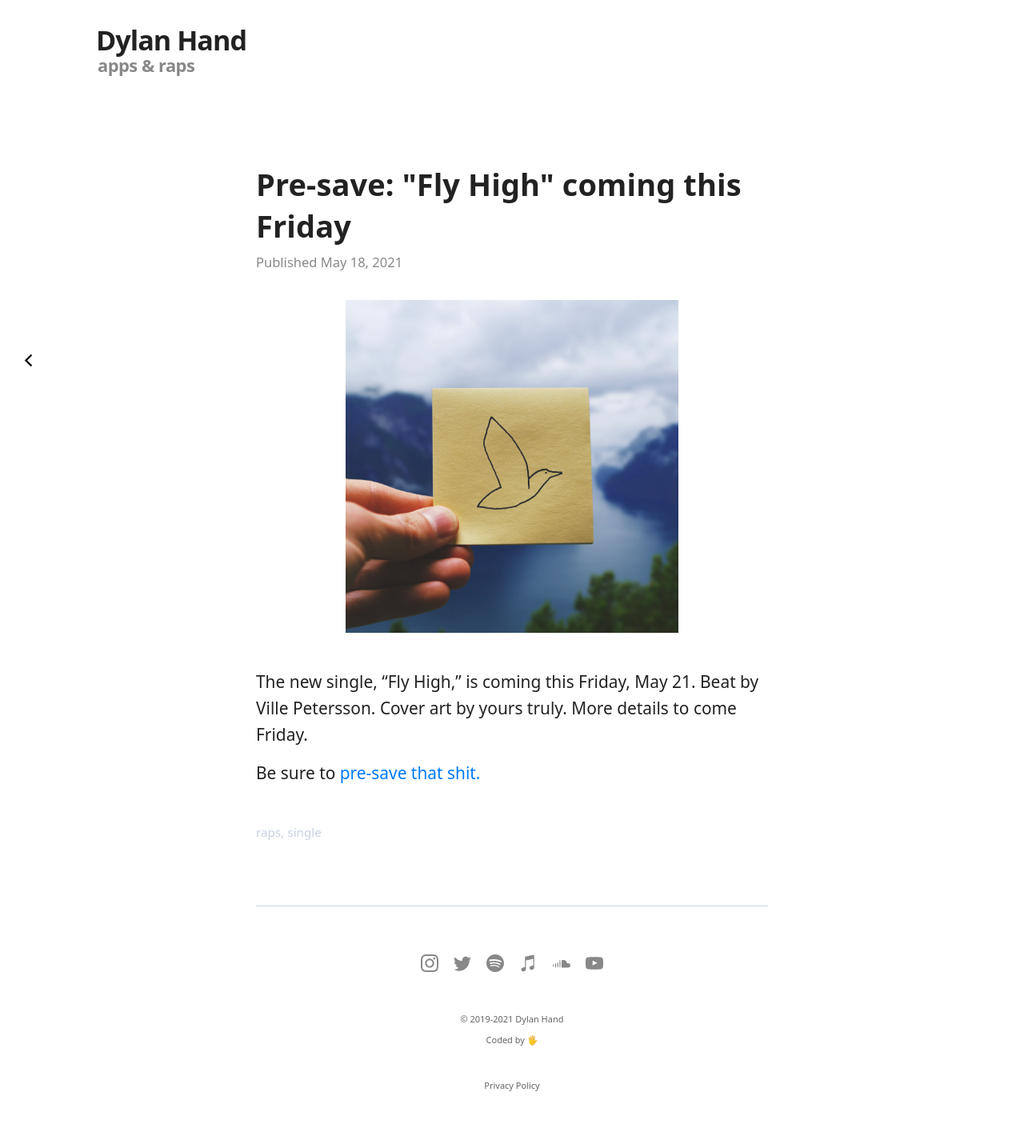
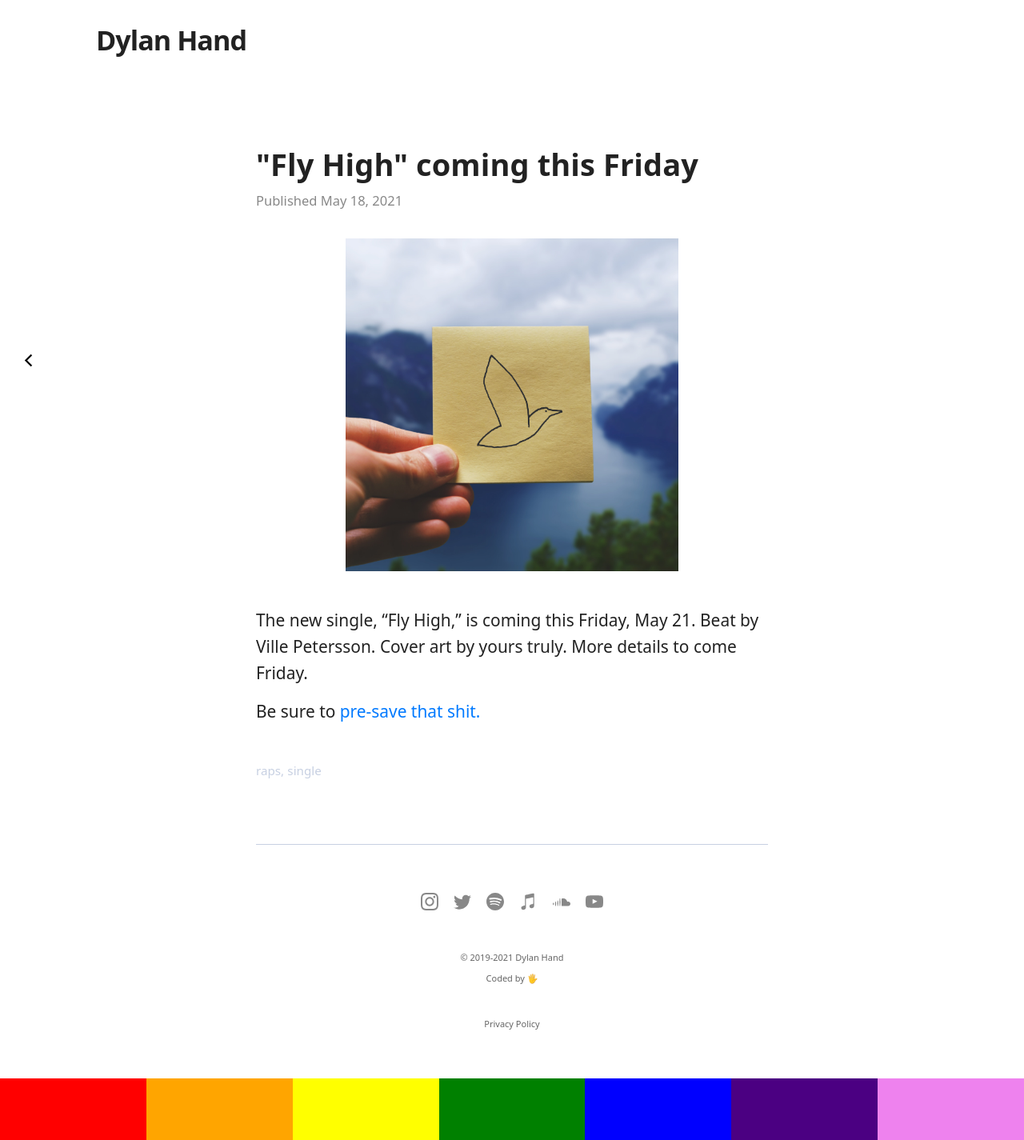
Before and after one commit to dylanhand/dylanhand.github.io, a Jekyll site: the page built from _posts/2021-05-18-presave-fly-high.md, in a window 1280 px wide. Shown: the whole page at 80% size. Built offline with Jekyll 4.4.1, drawn with Linux system fonts in a browser that asks for light colours.

Commit message:
source branch - Remove tagline

```diff
--- a/_config.yml
+++ b/_config.yml
@@ -1,5 +1,5 @@
 title: Dylan Hand
-subtitle: apps & raps
+subtitle:
 logo: # you can add own logo.
 description: Homepage of Dylan Hand.
 # baseurl: "/derrick" # the subpath of your site, e.g. /blog
--- a/_posts/2021-05-18-presave-fly-high.md
+++ b/_posts/2021-05-18-presave-fly-high.md
@@ -1,6 +1,6 @@
 ---
 layout: post
-title:  'Pre-save: "Fly High" coming this Friday'
+title:  '"Fly High" coming this Friday'
 date:   2021-05-18
 image:  'fly-high-cover.jpg'
 tags:   raps single
```
